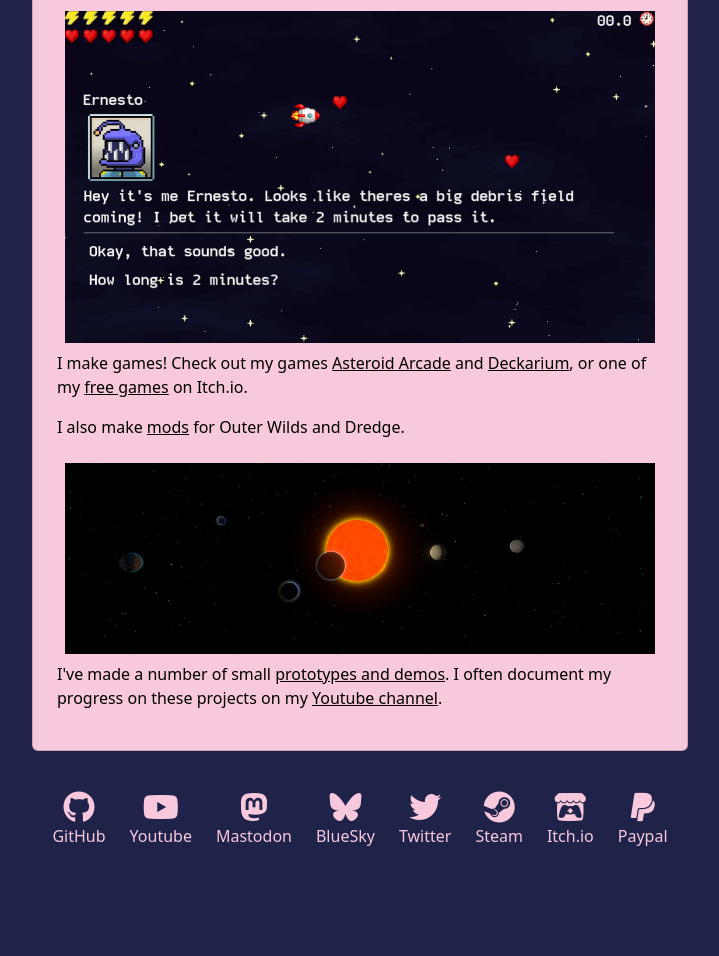
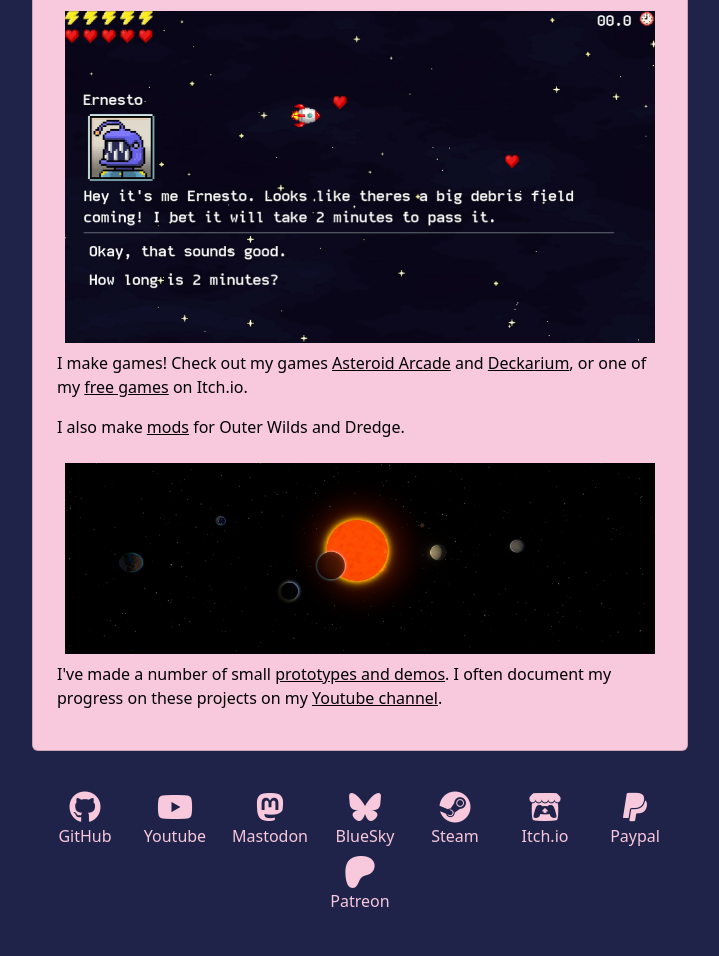
Before and after one commit to xen-42/xen-42.com, an Astro site: page / in a window 1280 px wide. Shown: the part 384-1340 px from the top of the page, without its empty margins (280-999 px from the left). Before the commit the page ends 1296 px from the top, so only its background shows below. Built offline with nearby package versions, Linux system fonts and the light colour scheme; Astro itself is replaced by a stand-in of ours.

Commit message:
Remove twitter, bring back patreon

```diff
--- a/src/components/Footer.astro
+++ b/src/components/Footer.astro
@@ -10,11 +10,11 @@
             <div class="col"><BrandIcon name="Youtube" class="fa-youtube" url="https://www.youtube.com/c/xen-dev"/></div>
             <div class="col"><BrandIcon name="Mastodon" class="fa-mastodon" url="https://mastodon.gamedev.place/@xen"/></div>
             <div class="col"><BrandIcon name="BlueSky" class="fa-brands fa-bluesky" url="https://bsky.app/profile/xen-42.com"/></div>
-            <div class="col"><BrandIcon name="Twitter" class="fa-twitter" url="https://twitter.com/xen_42"/></div>
+            <!--div class="col"><BrandIcon name="Twitter" class="fa-twitter" url="https://twitter.com/xen_42"/></div-->
             <div class="col"><BrandIcon name="Steam" class="fa-steam" url="https://store.steampowered.com/curator/43694197-xen%2527s-games/"/></div>
             <div class="col"><BrandIcon name="Itch.io" class="fa-itch-io" url="https://xen-dev.itch.io/"/></div>
             <div class="col"><BrandIcon name="Paypal" class="fa-paypal" url="https://www.paypal.com/paypalme/xen42"/></div>
-            <!--div class="col"><BrandIcon name="Patreon" class="fa-patreon" url="https://www.patreon.com/xen42"/></div-->
+            <div class="col"><BrandIcon name="Patreon" class="fa-patreon" url="https://www.patreon.com/xen42"/></div>
         </div>
     </div>
 </footer>
```
